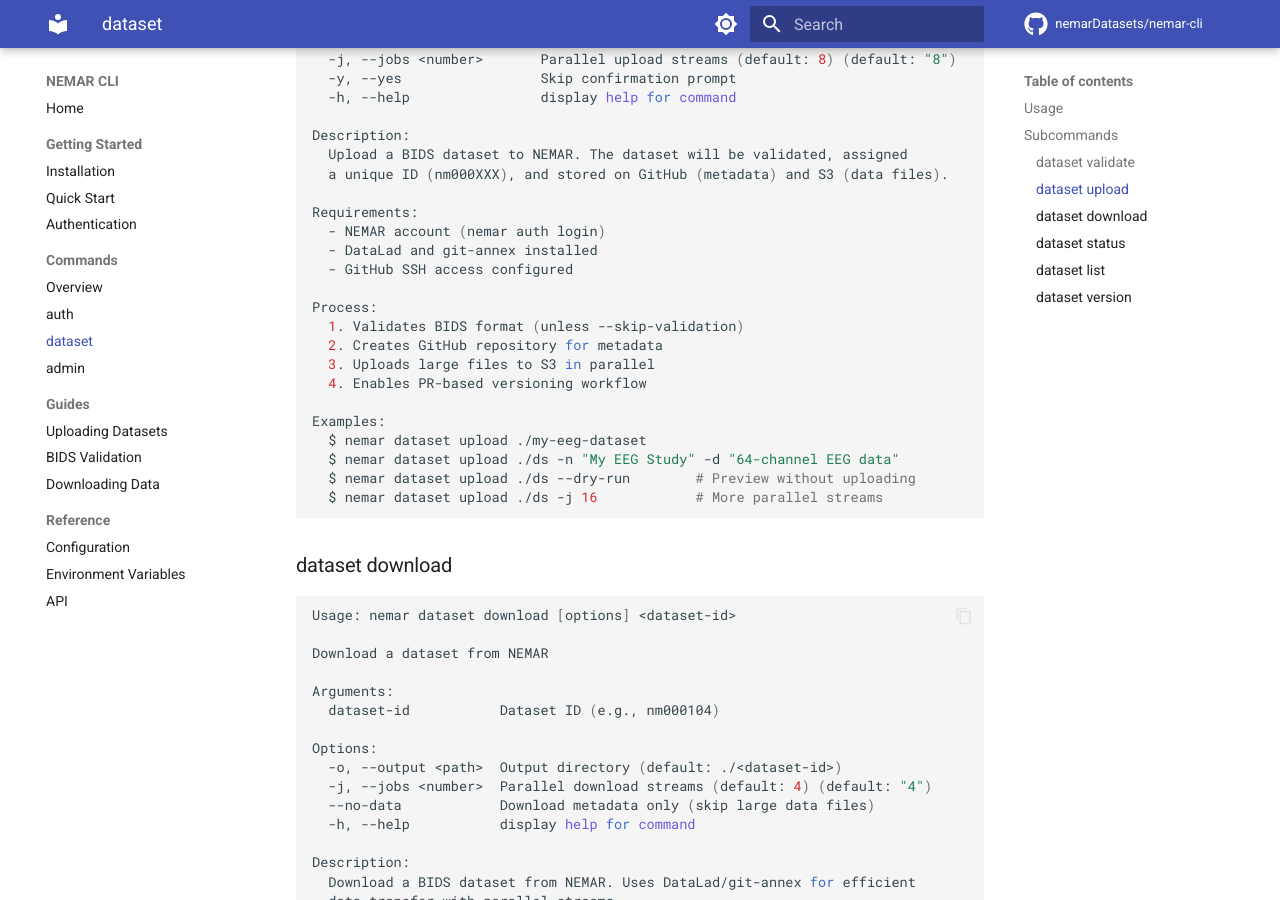
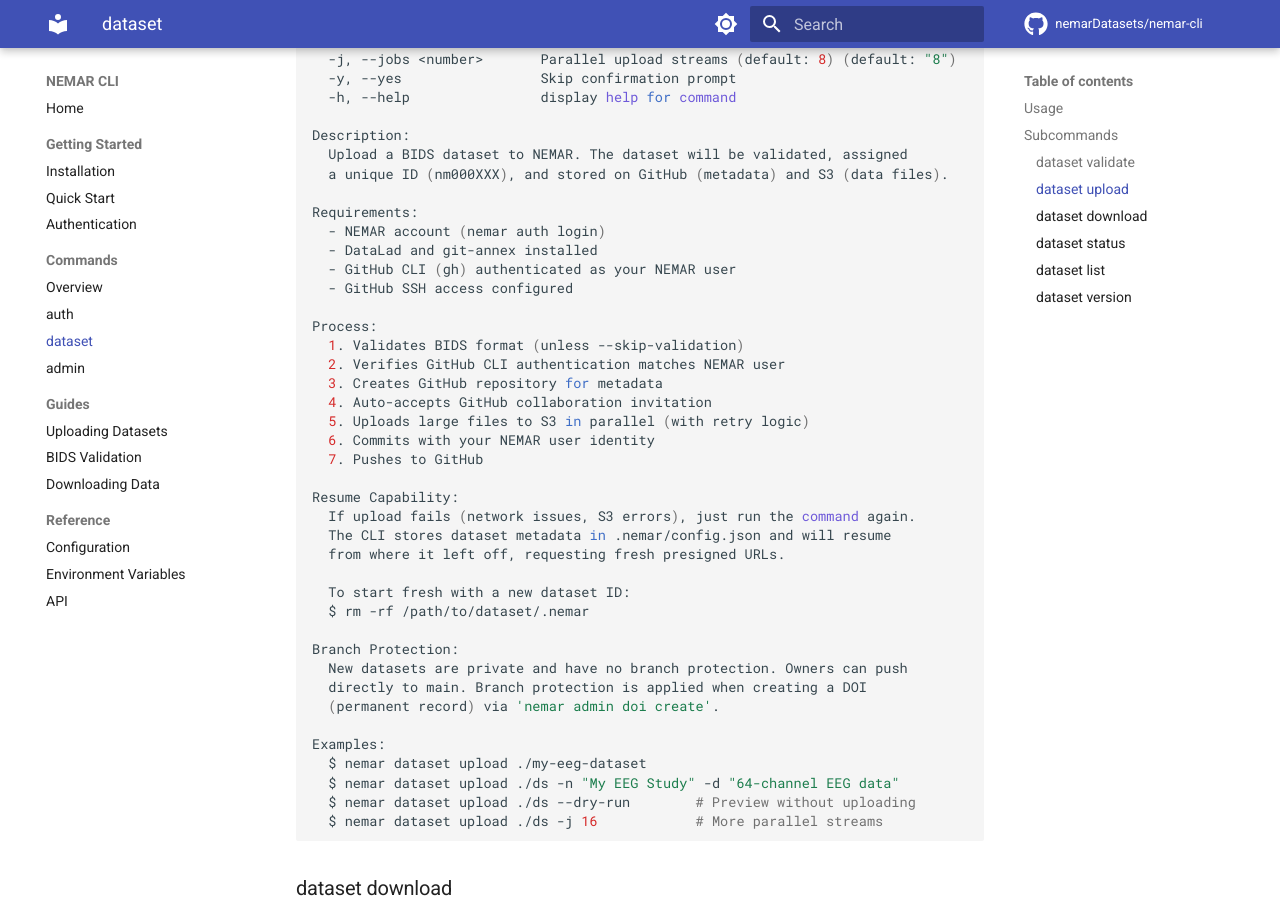
Before and after one commit to nemarOrg/nemar-cli, an MkDocs documentation site: the page built from docs/commands/dataset.md, in a window 1280 px wide and 900 px high, scrolled down 2112 px. Built offline with MkDocs 1.6.1 and Material for MkDocs 9.7.7, drawn with Linux system fonts in a browser that asks for light colours; comment, search, counter and statistics services are not loaded.

Commit message:
docs: update documentation with improved upload workflow (#53)
- Update README features list with all new capabilities
- Add gh CLI as prerequisite with authentication note
- Update upload sequence diagram with new steps
- Add Resume Failed Uploads section
- Comprehensive troubleshooting guide covering:
  - gh CLI authentication and username mismatch
  - S3 upload failures and IAM propagation
  - GitHub invitation auto-accept
  - Resume/start fresh options
  - Commit authorship
  - Branch protection behavior
- Update Key Principles to reflect private-first workflow
- Update dataset.md with resume and branch protection notes
- Update admin.md with branch protection note on DOI create

Closes #46

```diff
--- a/docs/commands/dataset.md
+++ b/docs/commands/dataset.md
@@ -112,13 +112,30 @@ Description:
 Requirements:
   - NEMAR account (nemar auth login)
   - DataLad and git-annex installed
+  - GitHub CLI (gh) authenticated as your NEMAR user
   - GitHub SSH access configured
 
 Process:
   1. Validates BIDS format (unless --skip-validation)
-  2. Creates GitHub repository for metadata
-  3. Uploads large files to S3 in parallel
-  4. Enables PR-based versioning workflow
+  2. Verifies GitHub CLI authentication matches NEMAR user
+  3. Creates GitHub repository for metadata
+  4. Auto-accepts GitHub collaboration invitation
+  5. Uploads large files to S3 in parallel (with retry logic)
+  6. Commits with your NEMAR user identity
+  7. Pushes to GitHub
+
+Resume Capability:
+  If upload fails (network issues, S3 errors), just run the command again.
+  The CLI stores dataset metadata in .nemar/config.json and will resume
+  from where it left off, requesting fresh presigned URLs.
+
+  To start fresh with a new dataset ID:
+  $ rm -rf /path/to/dataset/.nemar
+
+Branch Protection:
+  New datasets are private and have no branch protection. Owners can push
+  directly to main. Branch protection is applied when creating a DOI
+  (permanent record) via 'nemar admin doi create'.
 
 Examples:
   $ nemar dataset upload ./my-eeg-dataset
```
Also changed, not shown: README.md (+120 -10 lines), docs/commands/admin.md (+8 -0 lines).
